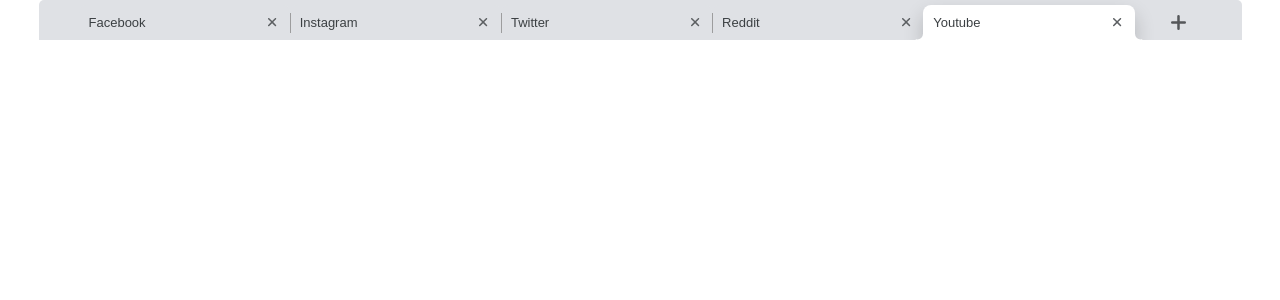
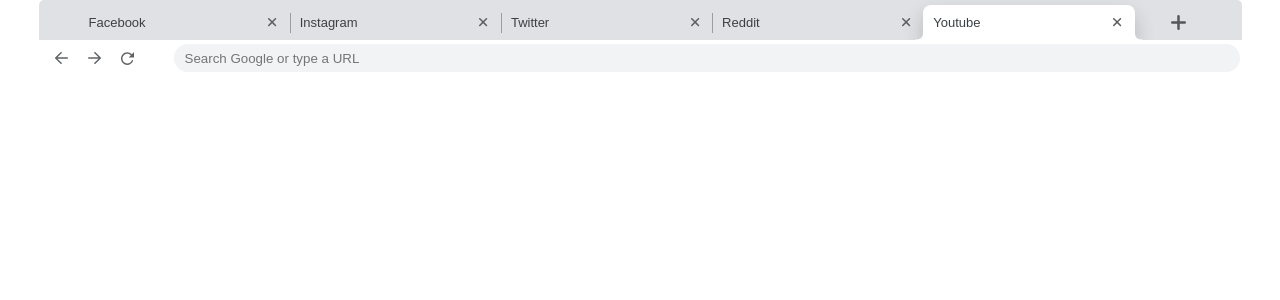
Before and after one commit to hamzaboularbah/styled-chrome-tabs, a React (Create React App) app: page / in a window 1280 px wide. Shown: the top 300 px of the page. Built offline with nearby package versions, Linux system fonts and the light colour scheme.

Commit message:
added some styles

```diff
--- a/src/App.js
+++ b/src/App.js
@@ -19,6 +19,7 @@
   padding-top: 5px;
   display: flex;
   padding-right:50px;
+  overflow:hidden;
 `
 const Tab = styled.li`
   position: relative;
@@ -90,6 +91,7 @@
     align-self: center;
     margin-left: 30px;
     transition: all 0.4s;
+    cursor: pointer;
     &:hover {
       background-color: rgba(169,169,169, 0.2);
     }
@@ -100,8 +102,9 @@
   align-items:center;
 `
 const TabName = styled.div`
+  user-select:none;
+`
 
-`
 const CloseTab = styled.div`
   width:14px;
   height:14px;
@@ -116,9 +119,39 @@
     background-color: rgba(169,169,169, 0.2);
   }
 `
+const MidWrapper = styled.div`
+  display :flex;
+  align-items:center;
+  margin-top:4px;
+`
+
+const ContorlButtons = styled.div`
+  width:100px;
+   display: flex;
+  flex-direction: row;
+  margin-left:16px;
+  svg {
+    margin-right:20px;
+  }
+`
+const SearchBarContainer = styled.div`
+width:100%
+`
+
+const SearchBar = styled.input`
+width:97%;
+margin-left: 20px;
+border-radius: 14px;
+border: 0;
+background-color: #F1F3F4;
+padding: 7px 0px 6px 11px;
+  &:focus {
+  outline: none;
+}
+
+`
 
 let App = () => {
-
   let _tabs = [
     { id: 1, name: 'facebook', active: false },
     { id: 2, name: 'instagram', active: false },
@@ -176,10 +209,23 @@
           <AddTab onClick={handleAddTab}>
             <AddTabButton />
           </AddTab>
+        </TabBar>
+        <MidWrapper>
+          <ContorlButtons>
+            <svg width="13" height="12" xmlns="http://www.w3.org/2000/svg"><path d="M2.46 6.719l4.134 4.028a.721.721 0 0 1 0 1.033l-.007.007a.75.75 0 0 1-1.046 0L.23 6.613a.721.721 0 0 1-.218-.487.735.735 0 0 1 .002-.288.719.719 0 0 1 .215-.45L5.54.212a.75.75 0 0 1 1.047 0l.007.007a.722.722 0 0 1 0 1.033L2.485 5.257h9.784a.73.73 0 0 1 0 1.462H2.461z" fill="#5F6367" fillRule="nonzero" /></svg>
+            <svg width="13" height="12" xmlns="http://www.w3.org/2000/svg"><path d="M10.54 6.719l-4.134 4.028a.721.721 0 0 0 0 1.033l.007.007a.75.75 0 0 0 1.046 0l5.31-5.174a.721.721 0 0 0 .218-.487.735.735 0 0 0-.002-.288.719.719 0 0 0-.215-.45L7.46.212a.75.75 0 0 0-1.047 0L6.406.22a.722.722 0 0 0 0 1.033l4.109 4.004H.73a.73.73 0 0 0 0 1.462h9.808z" fill="#5F6367" fillRule="nonzero" /></svg>
+            <svg width="13" height="13" xmlns="http://www.w3.org/2000/svg"><path d="M13 5.467V0l-2.154 2.213A6.103 6.103 0 0 0 6.264.143C2.805.142 0 3.022 0 6.574 0 10.128 2.805 13 6.264 13c2.613 0 4.851-1.638 5.783-3.977a.819.819 0 0 0 .058-.296c0-.414-.317-.75-.72-.75a.73.73 0 0 0-.654.425c-.02.028-.029.068-.039.097-.73 1.767-2.44 3.01-4.428 3.01-2.652 0-4.804-2.21-4.804-4.934s2.152-4.934 4.804-4.934c1.416 0 2.69.63 3.553 1.627l-2.16 2.22c0-.042 5.343-.021 5.343-.021" fill="#5F6367" fillRule="evenodd" /></svg>
+          </ContorlButtons>
+          <SearchBarContainer>
+            <SearchBar placeholder="Search Google or type a URL" />
+          </SearchBarContainer>
 
-        </TabBar>
+        </MidWrapper>
+
+
       </Container>
-    </div>
+
+    </div >
   )
 }
 
```
